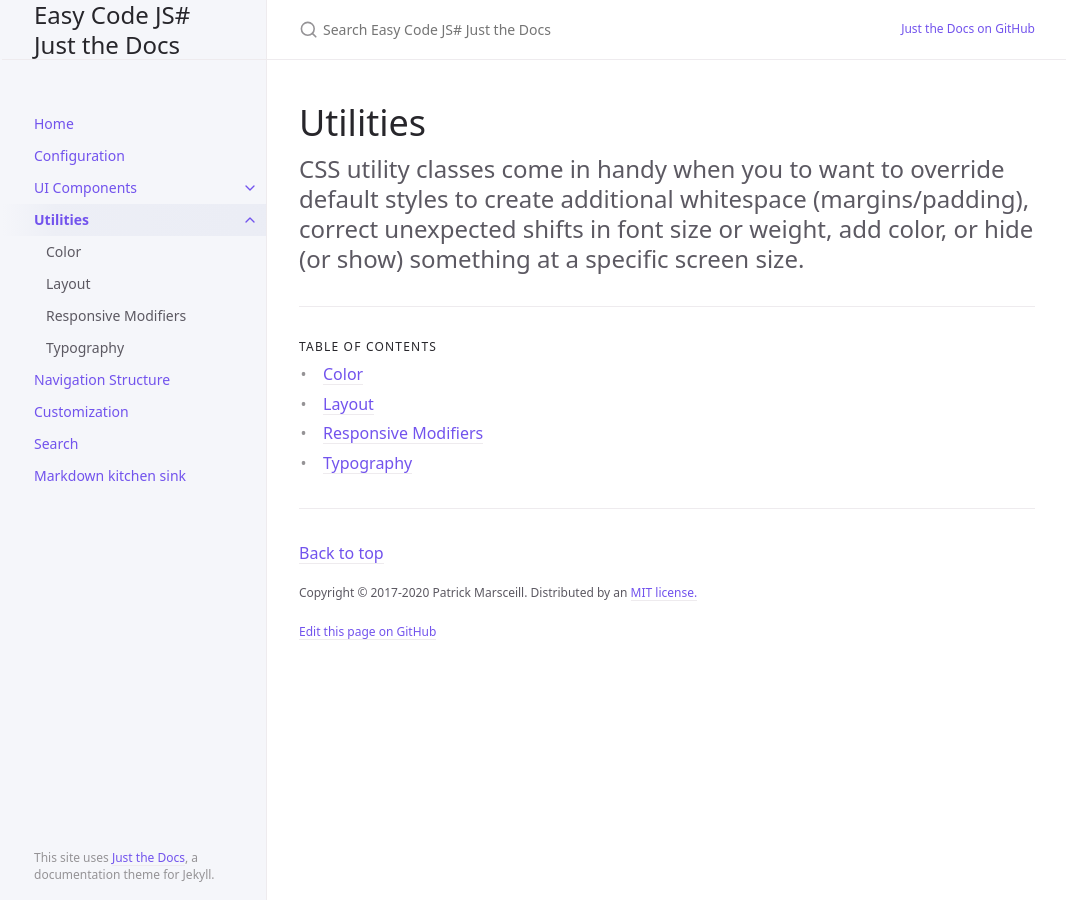
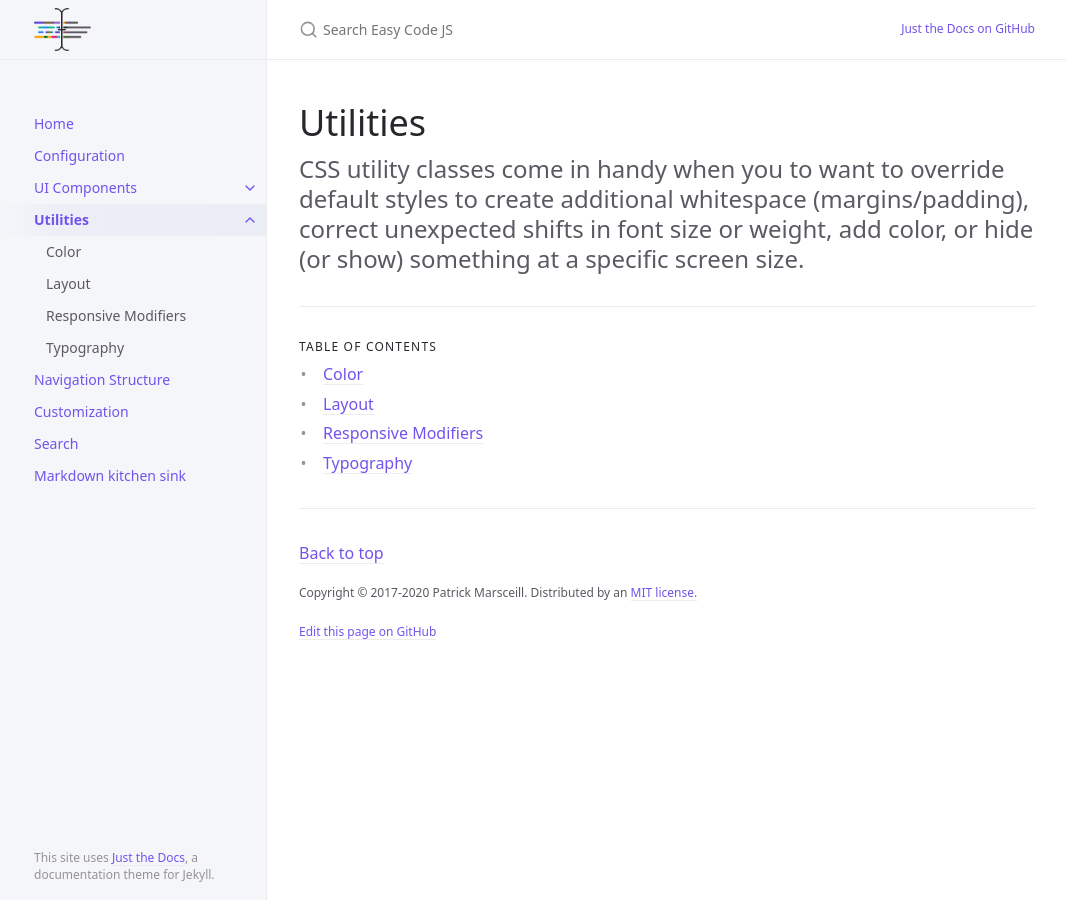
Before and after one commit to easycodejs/easycodejs.github.io, a Jekyll site: the page built from docs/utilities/utilities.md, in a window 1280 px wide. Shown: the whole page, without its empty margins (105-1171 px from the left). Built offline with Jekyll 4.4.1, drawn with Linux system fonts in a browser that asks for light colours.

Commit message:
Update _config.yml

```diff
--- a/_config.yml
+++ b/_config.yml
@@ -13,8 +13,8 @@
 # you will see them accessed via {{ site.title }}, {{ site.github_repo }}, and so on.
 # You can create any custom variable you would like, and they will be accessible
 # in the templates via {{ site.myvariable }}.
-title: Easy Code JS# Just the Docs
-description: A Jekyll theme for documentation
+title: Easy Code JS # Just the Docs
+description: EasyCodeJS description # A Jekyll theme for documentation
 baseurl: "" #"/just-the-docs" # the subpath of your site, e.g. /blog
 url: "https://easycodejs.github.io" # "https://pmarsceill.github.io" # the base hostname & protocol for your site, e.g. http://example.com
 
@@ -30,7 +30,7 @@ exclude: ["node_modules/", "*.gemspec", "*.gem", "Gemfile", "Gemfile.lock", "pac
 # include: ["docs/tests/"]
 
 # Set a path/url to a logo that will be displayed instead of the title
-#logo: "/assets/images/just-the-docs.png"
+logo: "/assets/images/just-the-docs.png"
 
 # Enable or disable the site search
 # Supports true (default) or false
```
